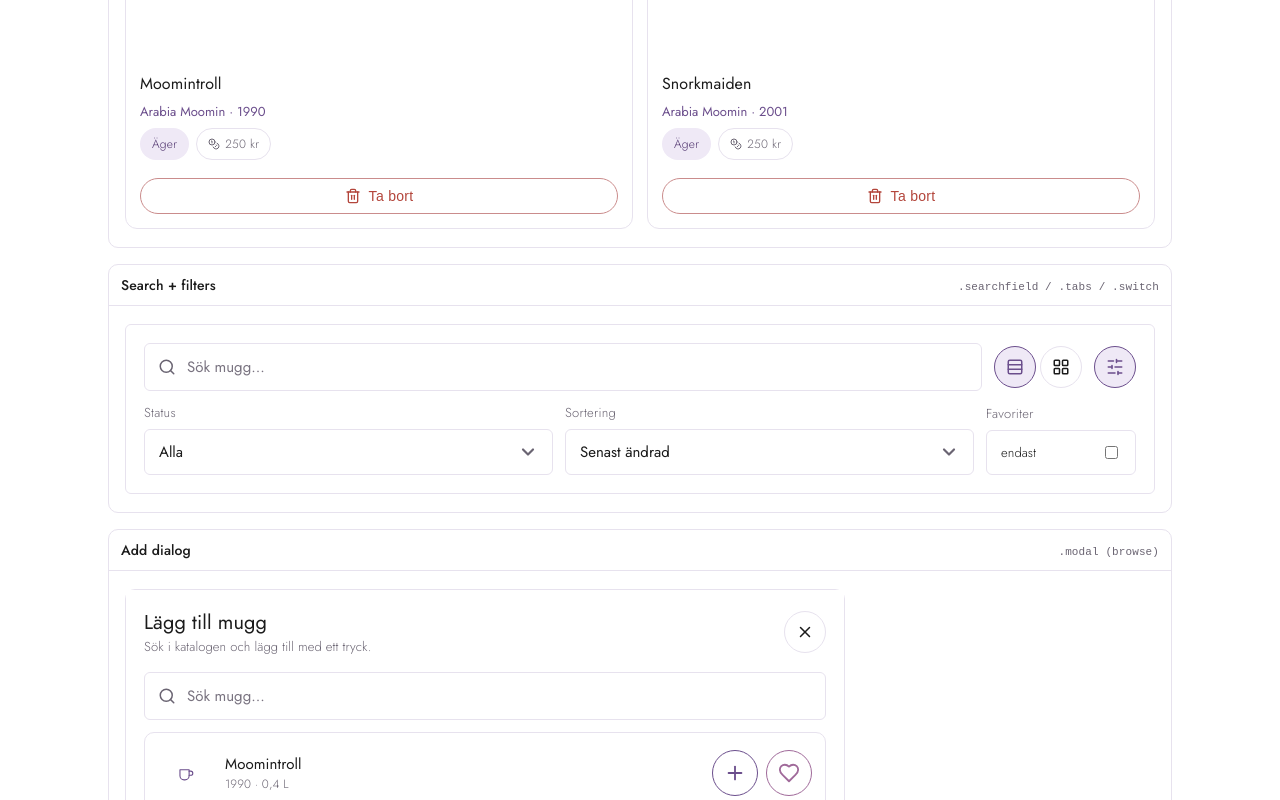
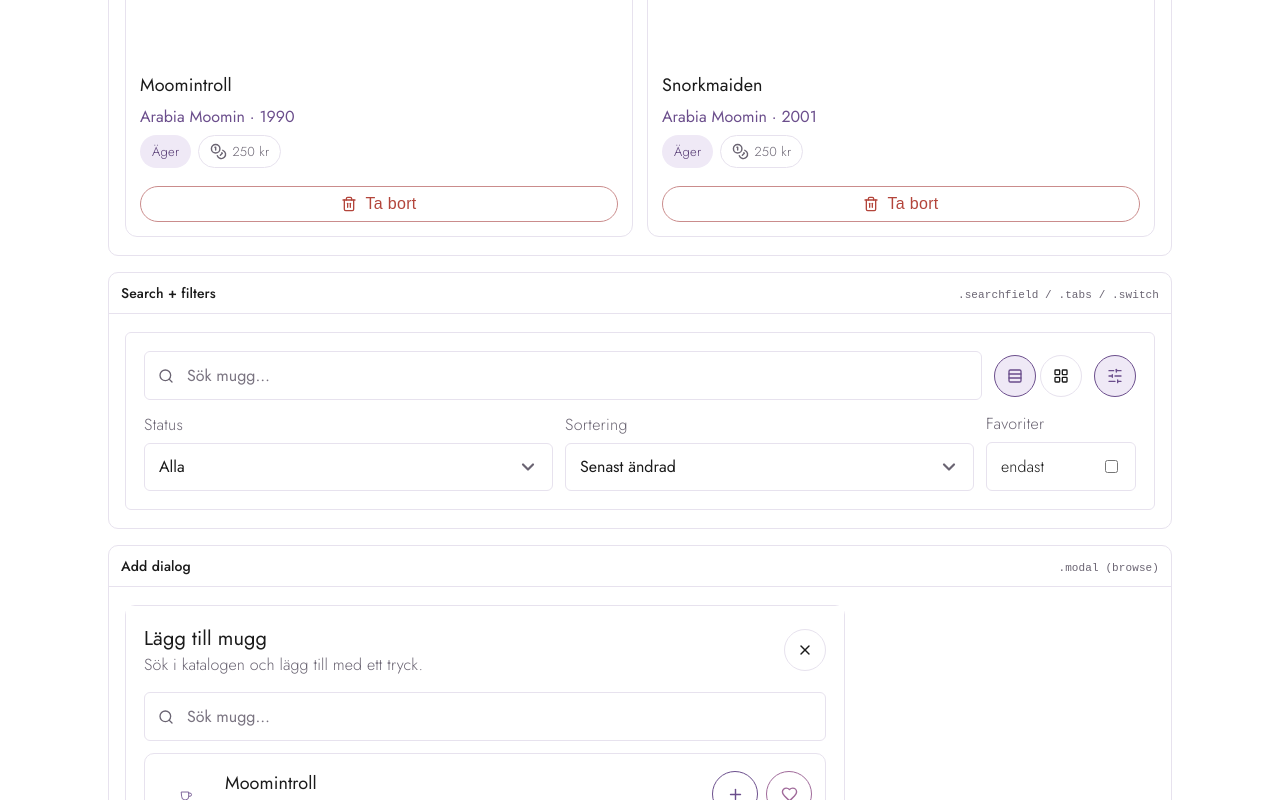
Before and after one commit to kmja/muminmuggar, a Next.js app: page /type in a window 1280 px wide. Shown: the part 1360-2160 px from the top of the page. Built offline with nearby package versions, Linux system fonts and the light colour scheme.

Commit message:
Apply the type/icon spec from /type (v1.61.0)

```diff
--- a/app/globals.css
+++ b/app/globals.css
@@ -11,6 +11,8 @@
      changing html{font-size}. */
   --fs-h1:1.75rem; --fs-h2:1.25rem; --fs-h3:1.125rem; --fs-body:1rem; --fs-ui:0.9375rem;
   --fs-label:0.875rem; --fs-secondary:0.8125rem; --fs-caption:0.75rem; --fs-tiny:0.6875rem;
+  /* Icon sizes — set in /type. */
+  --icon-xs:17px; --icon-sm:16px; --icon-md:16px; --icon-lg:17px; --icon-xl:28px;
 }
 /* Dark palette: follows the system when no explicit choice is made… */
 @media (prefers-color-scheme: dark){
@@ -70,6 +72,13 @@ body{
 .t-secondary{font-size:var(--fs-secondary)}
 .t-caption{font-size:var(--fs-caption)}
 .t-tiny{font-size:var(--fs-tiny)}
+/* Icon sizes (tokens set in /type). CSS width/height wins over the SVG attrs. */
+.badge svg, .chip svg{width:var(--icon-xs); height:var(--icon-xs)}
+button svg{width:var(--icon-sm); height:var(--icon-sm)}
+.icon svg{width:var(--icon-md); height:var(--icon-md)}
+.addbtn svg{width:var(--icon-lg); height:var(--icon-lg)}
+.addmenu-item svg{width:var(--icon-lg); height:var(--icon-lg)}
+.fab svg{width:var(--icon-xl); height:var(--icon-xl)}
 a{color:var(--accent-ink)}
 .wrap{max-width:1120px;margin:0 auto;padding:18px 18px 122px}
 .top{display:flex; flex-direction:column; align-items:stretch; gap:0; flex-wrap:nowrap;
@@ -83,11 +92,11 @@ a{color:var(--accent-ink)}
 .title{display:flex;flex-direction:column;gap:0;min-width:0}
 .title h1{overflow:hidden; text-overflow:ellipsis; white-space:nowrap}
 h1{font-size:var(--fs-h1); margin:0; letter-spacing:.005em; font-weight:300; line-height:1.02}
-.ver{display:block; font-size:var(--fs-tiny); color:var(--muted); font-weight:400; letter-spacing:.06em; margin-top:1px}
-.sub{color:var(--muted); font-size:var(--fs-secondary)}
+.ver{display:block; font-size:var(--fs-secondary); color:var(--muted); font-weight:400; letter-spacing:.06em; margin-top:1px}
+.sub{color:var(--muted); font-size:var(--fs-body)}
 .actions{display:flex; gap:9px; flex-wrap:wrap; align-items:center; flex:none; justify-content:flex-end}
 button,.btn{appearance:none; border:1.5px solid var(--ink); background: transparent; color: var(--ink);
-  padding:11px 18px; border-radius: 999px; cursor:pointer; font-weight:400; font-size:var(--fs-label); letter-spacing:.02em;
+  padding:11px 18px; border-radius: 999px; cursor:pointer; font-weight:400; font-size:var(--fs-body); letter-spacing:.02em;
   display:inline-flex; align-items:center; gap:8px; line-height:1; transition: border-color .15s, background .15s, color .15s, transform .05s}
 button svg{flex:none}
 button:hover{background: color-mix(in srgb, var(--ink) 6%, transparent)}
@@ -106,8 +115,8 @@ button:disabled{opacity:.4; cursor:not-allowed}
 .card.pad{padding:18px}
 .row{display:flex; gap:12px; flex-wrap:wrap; align-items:center}
 .field{display:flex; flex-direction:column; gap:7px; flex:1; min-width:150px}
-label{font-size:var(--fs-secondary); color: var(--muted); letter-spacing:.02em}
-input, textarea, select{width:100%; padding:12px 14px; border-radius: 6px; border:1px solid var(--border); background: var(--bg); color: var(--text); font-size:var(--fs-ui); outline:none; font-family:inherit}
+label{font-size:var(--fs-body); color: var(--muted); letter-spacing:.02em}
+input, textarea, select{width:100%; padding:12px 14px; border-radius: 6px; border:1px solid var(--border); background: var(--bg); color: var(--text); font-size:var(--fs-body); outline:none; font-family:inherit}
 input:focus, textarea:focus, select:focus{border-color: var(--accent)}
 /* Replace the tiny native dropdown arrow with a larger, bolder chevron that
    lines up with the field's left padding. */
@@ -127,7 +136,7 @@ input::placeholder, textarea::placeholder{color: color-mix(in srgb, var(--muted)
 @media (max-width: 719px){ .tabpanel{min-height:62vh} }
 .tabs{display:flex; gap:34px; margin: 10px 0 22px; border-bottom:1px solid var(--border); overflow-x:auto}
 .tabbtn{padding:9px 2px; margin-bottom:-1px; border:none; border-bottom:2px solid transparent; border-radius:0;
-  background:transparent; color: var(--muted); font-weight:400; font-size:var(--fs-ui); letter-spacing:.04em; white-space:nowrap}
+  background:transparent; color: var(--muted); font-weight:400; font-size:var(--fs-body); letter-spacing:.04em; white-space:nowrap}
 .tabbtn:hover{background:transparent; color: var(--ink); border-color:transparent; border-bottom:2px solid transparent}
 .tabbtn.active{background:transparent; color: var(--accent); border-bottom:2px solid var(--accent); font-weight:500}
 .tabbtn.active:hover{background:transparent; color: var(--accent); border-bottom:2px solid var(--accent)}
@@ -153,7 +162,7 @@ input::placeholder, textarea::placeholder{color: color-mix(in srgb, var(--muted)
 .dealrow-main{flex:1; min-width:0; display:flex; flex-direction:column; gap:6px}
 .dealrow-title{font-weight:400; font-size:var(--fs-body); color:var(--text); overflow:hidden; text-overflow:ellipsis; white-space:nowrap}
 .dealrow-price{display:flex; align-items:baseline; gap:10px; flex-wrap:wrap}
-.dealrow-price-main{font-size:var(--fs-h2); font-weight:500; letter-spacing:.01em}
+.dealrow-price-main{font-size:var(--fs-h3); font-weight:500; letter-spacing:.01em}
 .dealrow-price-alt{font-size:var(--fs-secondary); color:var(--muted)}
 .dealrow-foot{white-space:nowrap; overflow:hidden; text-overflow:ellipsis}
 .mug{padding:0; overflow:hidden; display:flex; flex-direction:column; border:1px solid var(--border); border-radius:12px; background:var(--card)}
@@ -162,18 +171,18 @@ input::placeholder, textarea::placeholder{color: color-mix(in srgb, var(--muted)
 .mugphoto img{width:100%; height:100%; object-fit:contain; display:block; padding:6px}
 .mugphoto .ph{opacity:.55; color: var(--accent)}
 .mugbody{padding:12px 14px 14px; display:flex; flex-direction:column; gap:7px; flex:1}
-.mugname{font-weight:400; font-size:var(--fs-body); margin:0; overflow:hidden; text-overflow:ellipsis; white-space:nowrap; letter-spacing:.005em}
+.mugname{font-weight:400; font-size:var(--fs-h3); margin:0; overflow:hidden; text-overflow:ellipsis; white-space:nowrap; letter-spacing:.005em}
 .muted{color:var(--muted)}
-.mugbody .sub{color: var(--accent); font-size:var(--fs-secondary); text-transform:none; letter-spacing:normal; font-weight:400}
+.mugbody .sub{color: var(--accent); font-size:var(--fs-body); text-transform:none; letter-spacing:normal; font-weight:400}
 .badges{display:flex; flex-wrap:wrap; gap:7px}
-.badge{font-size:var(--fs-caption); padding:6px 11px; border-radius:999px; border:1px solid var(--border); background: transparent; color: var(--muted); display:inline-flex; align-items:center; gap:5px; letter-spacing:.02em}
+.badge{font-size:var(--fs-secondary); padding:6px 11px; border-radius:999px; border:1px solid var(--border); background: transparent; color: var(--muted); display:inline-flex; align-items:center; gap:5px; letter-spacing:.02em}
 .badge svg{flex:none}
 .badge.owned{border-color:transparent; background: var(--lilac); color: var(--accent-ink)}
 .badge.wishlist{border-color: var(--accent); color: var(--accent)}
 .badge.sold{opacity:.8}
 .badge.fav{border-color: color-mix(in srgb, var(--gold) 55%, var(--border)); color:var(--gold)}
 .badge.deal{border-color:transparent; background: color-mix(in srgb, var(--accent2) 18%, transparent); color: var(--accent2)}
-.chip{font-size:var(--fs-caption);padding:6px 11px;border-radius:999px;background: transparent;border:1px solid var(--border); display:inline-flex; align-items:center; gap:4px}
+.chip{font-size:var(--fs-secondary);padding:6px 11px;border-radius:999px;background: transparent;border:1px solid var(--border); display:inline-flex; align-items:center; gap:4px}
 .abschip{position:absolute; top:10px; left:10px; display:flex; gap:6px}
 .abschip .badge{background: color-mix(in srgb, var(--bg) 88%, transparent); backdrop-filter: blur(6px); color: var(--text); border:1px solid var(--border); border-radius:4px; font-weight:400}
 .abschip .badge.owned{color: var(--accent-ink)}
@@ -194,7 +203,7 @@ input::placeholder, textarea::placeholder{color: color-mix(in srgb, var(--muted)
 .modal h2{margin:0;font-size:var(--fs-h2); font-weight:400}
 .modal .body{padding:16px 18px 18px}
 .modal .foot{padding:13px 18px 18px; display:flex; gap:10px; justify-content:flex-end; flex-wrap:wrap; position:sticky; bottom:0; background: var(--card)}
-.help{font-size:var(--fs-secondary);color:var(--muted)}
+.help{font-size:var(--fs-body);color:var(--muted)}
 .err{font-size:var(--fs-secondary);color:var(--danger);margin-top:6px}
 .note{font-size:var(--fs-secondary); padding:11px 13px; border-radius:8px; border:1px solid var(--border); background: transparent; color:var(--muted)}
 .note.warn{border-color: color-mix(in srgb, var(--gold) 45%, var(--border)); color: color-mix(in srgb, var(--gold) 80%, var(--text))}
@@ -245,9 +254,9 @@ input::placeholder, textarea::placeholder{color: color-mix(in srgb, var(--muted)
 .kpi{display:grid; gap:16px; grid-template-columns:1fr 1fr}
 @media(min-width: 820px){ .kpi{grid-template-columns:repeat(4,1fr)} }
 .kpicard{padding:18px}
-.kpilabel{font-size:var(--fs-secondary);color:var(--accent); text-transform:none; letter-spacing:normal; font-weight:400}
+.kpilabel{font-size:var(--fs-body);color:var(--accent); text-transform:none; letter-spacing:normal; font-weight:400}
 .kpivalue{font-size:var(--fs-h1);font-weight:300;margin-top:8px; letter-spacing:.01em}
-.mini{font-size:var(--fs-secondary);color:var(--muted)}
+.mini{font-size:var(--fs-body);color:var(--muted)}
 .list{display:grid; gap:9px}
 .listrow{display:flex; align-items:center; justify-content:space-between; gap:10px; padding:12px 15px; border:1px solid var(--border); border-radius: 8px}
 .bar{height:8px;border-radius:999px;background: var(--lilac);overflow:hidden;flex:1;min-width:80px}
@@ -321,7 +330,7 @@ input::placeholder, textarea::placeholder{color: color-mix(in srgb, var(--muted)
 .formactions{display:flex; gap:10px; width:100%; align-items:center; justify-content:flex-end; flex-wrap:wrap}
 .formactions .linkbtn{margin-right:auto}   /* quiet cancel, far left on desktop */
 .big{padding:14px 22px; font-size:var(--fs-body); border-radius:12px}
-.linkbtn{border:none; background:transparent; color:var(--muted); padding:14px 12px; font-size:var(--fs-ui)}
+.linkbtn{border:none; background:transparent; color:var(--muted); padding:14px 12px; font-size:var(--fs-body)}
 .linkbtn:hover{background:transparent; color:var(--ink)}
 @media (max-width: 719px){
   .formactions{flex-direction:column-reverse; align-items:stretch; gap:9px}   /* primary on top, cancel at the bottom */
@@ -343,8 +352,8 @@ input::placeholder, textarea::placeholder{color: color-mix(in srgb, var(--muted)
 .pickthumb{width:38px; height:38px; flex:none; border-radius:6px; overflow:hidden; background:transparent;
   display:flex; align-items:center; justify-content:center; color:var(--accent)}
 .pickthumb img{width:100%; height:100%; object-fit:contain}
-.pickname{display:flex; flex-direction:column; min-width:0; font-weight:500; font-size:var(--fs-ui); color:var(--text)}
-.pickmeta{font-weight:400; font-size:var(--fs-caption); color:var(--muted)}
+.pickname{display:flex; flex-direction:column; min-width:0; font-weight:500; font-size:var(--fs-h3); color:var(--text)}
+.pickmeta{font-weight:400; font-size:var(--fs-body); color:var(--muted)}
 
 /* language picker */
 .langpick{position:relative}
--- a/app/page.jsx
+++ b/app/page.jsx
@@ -1711,7 +1711,7 @@ export default function App() {
                 ) : k === "wishlist" && panels.wishlist.length === 0 ? (
                   <div className="card pad" style={{ textAlign: "center" }}>
                     <div className="emptyicon"><Heart size={34} /></div>
-                    <div className="t-h2" style={{ fontWeight: 400, marginTop: 8 }}>{t("wishlist_empty_title")}</div>
+                    <div className="t-h1" style={{ fontWeight: 400, marginTop: 8 }}>{t("wishlist_empty_title")}</div>
                     <div className="sub" style={{ marginTop: 6 }}>{t("wishlist_empty_sub")}</div>
                     <div className="row" style={{ justifyContent: "center", marginTop: 14 }}>
                       <button className="primary" onClick={() => setGapOpen(true)}><BookOpen size={16} /> {t("wishlist_browse")}</button>
@@ -1720,7 +1720,7 @@ export default function App() {
                 ) : k === "collection" && collectionCount === 0 ? (
                   <div className="card pad empty">
                     <MugShelf />
-                    <div className="t-h2" style={{ fontWeight: 400, marginTop: 12 }}>{t("empty_title")}</div>
+                    <div className="t-h1" style={{ fontWeight: 400, marginTop: 12 }}>{t("empty_title")}</div>
                     <div className="sub" style={{ marginTop: 6 }}>{t("empty_sub")}</div>
                     <div className="emptyactions">
                       <button className="primary accent big" onClick={() => camRef.current?.click()}><Camera size={18} /> {t("scan_take_photo")}</button>
--- a/lib/version.js
+++ b/lib/version.js
@@ -1,2 +1,2 @@
 // App version — bump on every push; shown in the header.
-export const APP_VERSION = "1.60.0";
+export const APP_VERSION = "1.61.0";
--- a/package.json
+++ b/package.json
@@ -1,6 +1,6 @@
 {
   "name": "moomin-mug-collection",
-  "version": "1.60.0",
+  "version": "1.61.0",
   "private": true,
   "engines": {
     "node": "22.x"
```
Also changed, not shown: app/type/page.jsx (+31 -25 lines), 2 other files (tests, documents, lock files or other folders).
